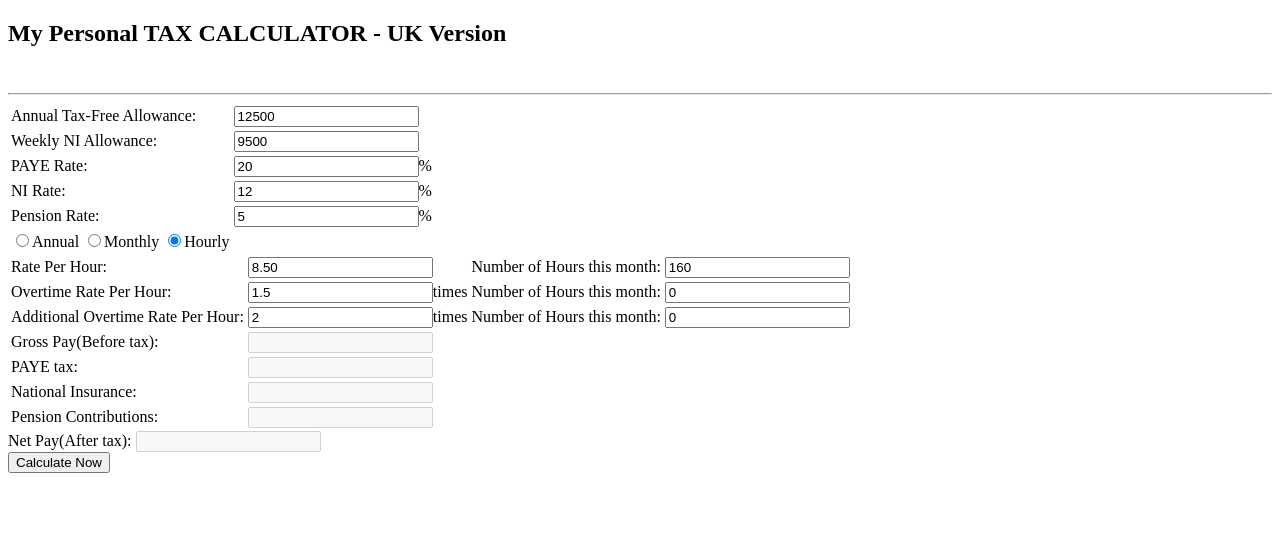
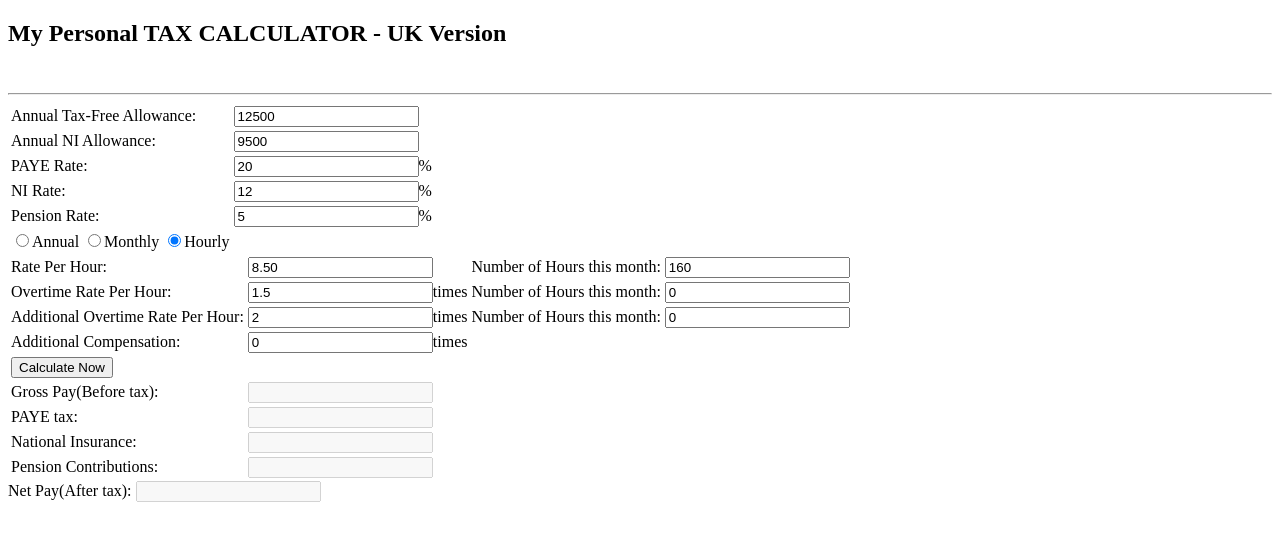
Before and after one commit to maclyn02/uk-tax-calc, a Django app: page / in a window 1280 px wide. Shown: the top 541 px of the page. Run offline with Django 3.2, Linux system fonts and the light colour scheme.

Commit message:
updated structure and formulae

```diff
--- a/personalTaxCalcApp/static/js/app.js
+++ b/personalTaxCalcApp/static/js/app.js
@@ -5,11 +5,13 @@ function calculateSalary(){
   var overtimeHours = document.getElementById('overtimeHours').value;
   var overtimeRate = document.getElementById('overtimeRate').value;
   var overtimeRate = document.getElementById('additionalOvertimeRate').value;
+  var additionalCompensation = document.getElementById('additionalCompensation').value;
 
   var overtimePay = overtimeRate*basicHrRate;
   var additionalOvertimePay= additionalOvertimeRate*basicHrRate;
 
-  var grossPay = (numHours*basicHrRate) + (overtimeHours*overtimePay) + (additionalOvertimeHours*additionalOvertimePay);
+  var grossPay = (numHours*basicHrRate) + (overtimeHours*overtimePay) + (additionalOvertimeHours*additionalOvertimePay) + additionalCompensation;
+  console.log(grossPay)
 
 
   var pensionRate = document.getElementById('pensionRate').value;
--- a/personalTaxCalcApp/templates/taxCalc/homepage.html
+++ b/personalTaxCalcApp/templates/taxCalc/homepage.html
@@ -15,7 +15,7 @@
             <td><input type="number" id="annualAllowance" value="12500"/></td>
           </tr>
           <tr>
-            <td>Weekly NI Allowance:</td>
+            <td>Annual NI Allowance:</td>
             <td><input type="number" id="niAllowance" value="9500"/></td>
           </tr>
           <tr>
@@ -61,6 +61,17 @@
               <td><input type="number" id="additionalOvertimeHours" value="0"/></td>
             </tr>
             <tr>
+              <td>Additional Compensation:</td>
+              <td><input type="number" id="additionalCompensation" value="0"/>times</td>
+            </tr>
+            <tr>
+              <td>
+                {% load static %}
+                <script type="text/javascript" src="{% static 'js/app.js' %}"/></script>
+                <button type="button" onclick="calculateSalary();">Calculate Now</button>
+              </td>
+            </tr>
+            <tr>
               <td>Gross Pay(Before tax):</td>
               <td><input type="text" id="grossPay" disabled/></td>
             </tr>
@@ -80,12 +91,6 @@
           <div class="">
             Net Pay(After tax):
             <input type="text" id="netPay" disabled/>
-            <br>
-
-            {% load static %}
-            <script type="text/javascript" src="{% static 'js/app.js' %}"/></script>
-
-            <button type="button" onclick="calculateSalary();">Calculate Now</button>
           </div>
         </div>
     </form>
```
